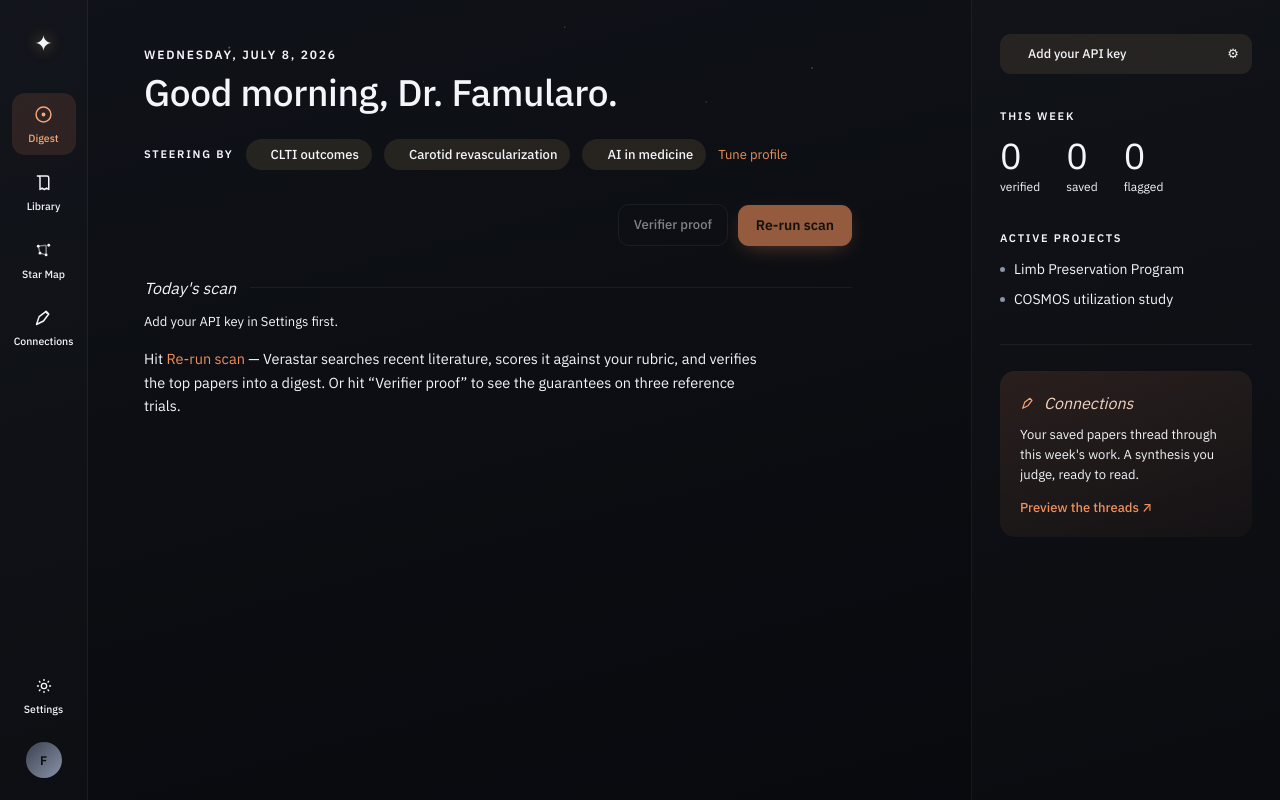
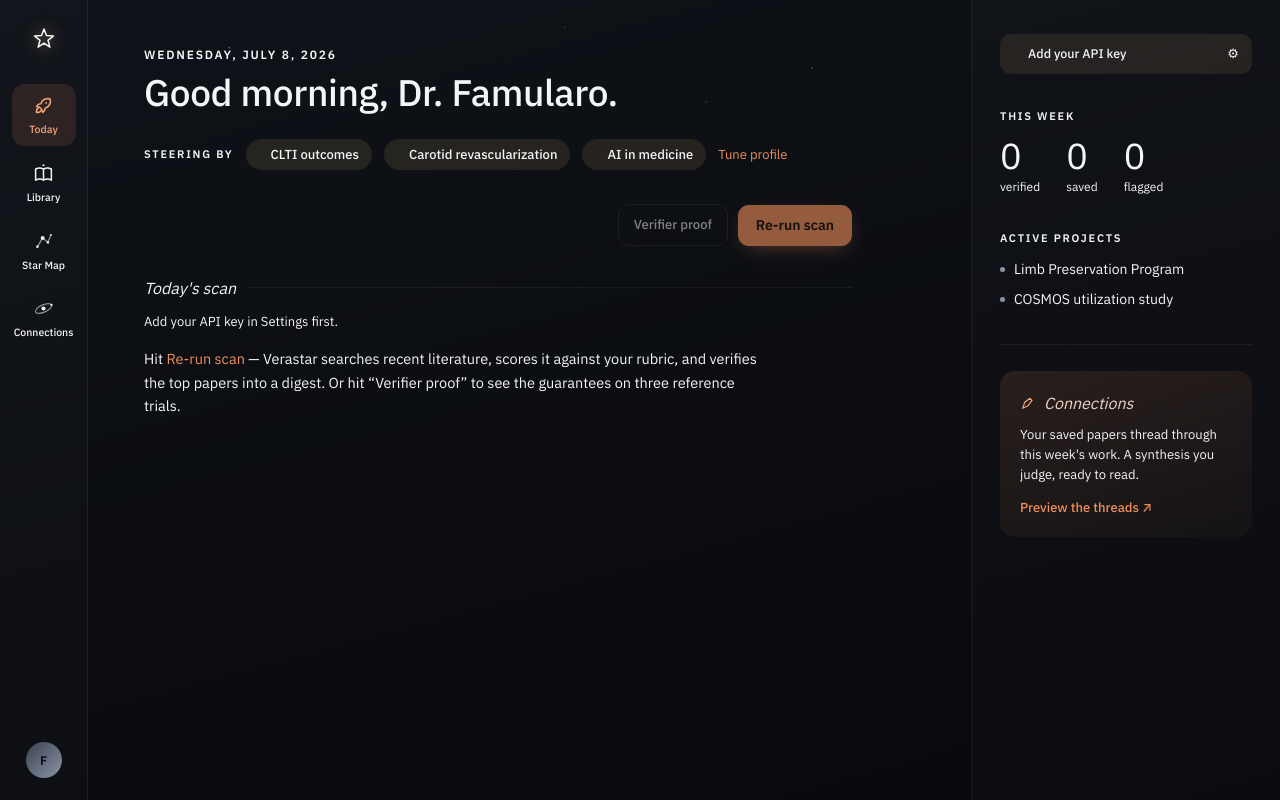
Before and after one commit to MarissaFamularo/verastar, a React (Vite) app: page / in a window 1280 px wide. Both pictures are taken after a click on the button "Skip — use demo profile". Built offline with nearby package versions, Linux system fonts and the light colour scheme.

Commit message:
Redesign the icon rail: chart-star logo, Today/rocket, themed nav icons, settings via avatar
Co-Authored-By: Claude Fable 5 <noreply@anthropic.com>

```diff
--- a/src/App.jsx
+++ b/src/App.jsx
@@ -11,15 +11,15 @@ import ConstellationView from './components/ConstellationView.jsx'
 // ── Observatory shell ──────────────────────────────────────────────────────
 // The app is a dark, star-lit reading room. A fixed 88px icon rail on the left
 // switches between five surfaces; each surface owns its own scroll area. The
-// BYOK key + steering profile live in a Settings modal (opened from the rail or
-// the digest's key chip). Faithful port of design/Verastar.dc.html — the engine
+// BYOK key + steering profile live in a Settings modal (opened from the avatar
+// at the rail's foot or the digest's key chip). Faithful port of design/Verastar.dc.html — the engine
 // (pipeline/, verifier) is untouched; this file is pure presentation + routing.
 
 // Her product IA (the 4-tab simplification): Digest · Library · Star Map · Connections.
 // Library folds the concept graph + the flat-file vault into one surface; Connections is
 // the Weekend Read synthesis. The observatory visuals from the design ride on top.
 const NAV = [
-  ['digest', 'Digest'],
+  ['digest', 'Today'],
   ['library', 'Library'],
   ['starmap', 'Star Map'],
   ['connections', 'Connections'],
@@ -29,36 +29,42 @@ function NavIcon({ view }) {
   const p = { width: 21, height: 21, viewBox: '0 0 24 24', fill: 'none', stroke: 'currentColor', strokeWidth: 1.7 }
   switch (view) {
     case 'digest':
+      // Rocket — today's launch into the fresh literature.
       return (
-        <svg {...p}>
-          <circle cx="12" cy="12" r="8.5" />
-          <circle cx="12" cy="12" r="2.2" fill="currentColor" stroke="none" />
+        <svg {...p} strokeLinecap="round" strokeLinejoin="round">
+          <path d="M4 13a8 8 0 0 1 7 7 6 6 0 0 0 3-5 9 9 0 0 0 6-8 3 3 0 0 0-3-3 9 9 0 0 0-8 6 6 6 0 0 0-5 3" />
+          <path d="M7 14a6 6 0 0 0-3 6 6 6 0 0 0 6-3" />
+          <circle cx="15" cy="9" r="1" fill="currentColor" stroke="none" />
         </svg>
       )
     case 'library':
-      // Bookmark/knowledge mark — the library of saved evidence + concepts.
+      // Star atlas — an open book with a star above the spine.
       return (
-        <svg {...p}>
-          <path d="M5 4.5h11a2 2 0 0 1 2 2V20l-2.4-1.6L13 20l-2.6-1.6L8 20V6.5a2 2 0 0 0-2-2z" strokeLinejoin="round" />
+        <svg {...p} strokeLinecap="round" strokeLinejoin="round">
+          <path d="M3 19.5a9 9 0 0 1 9 0 9 9 0 0 1 9 0" />
+          <path d="M3 7a9 9 0 0 1 9 0 9 9 0 0 1 9 0" />
+          <path d="M3 7v12.5M12 7v12.5M21 7v12.5" />
+          <circle cx="12" cy="2.6" r="1.2" fill="currentColor" stroke="none" />
         </svg>
       )
     case 'starmap':
-      // Constellation of concept stars.
+      // The constellation asterism (logo option C).
       return (
         <svg {...p}>
-          <circle cx="6" cy="7" r="1.6" fill="currentColor" stroke="none" />
-          <circle cx="18" cy="6" r="1.6" fill="currentColor" stroke="none" />
-          <circle cx="15" cy="17" r="1.6" fill="currentColor" stroke="none" />
-          <circle cx="8" cy="15" r="1.6" fill="currentColor" stroke="none" />
-          <path d="M6 7l9-1M15 6l0 11M15 17l-7-2M8 15L6 7" opacity=".5" />
+          <path d="M5 18 L11 8 L17 13 L20.5 4.5" opacity=".5" />
+          <circle cx="5" cy="18" r="1.4" fill="currentColor" stroke="none" />
+          <circle cx="11" cy="8" r="2.2" fill="currentColor" stroke="none" />
+          <circle cx="17" cy="13" r="1.4" fill="currentColor" stroke="none" />
+          <circle cx="20.5" cy="4.5" r="1" fill="currentColor" stroke="none" />
         </svg>
       )
     case 'connections':
-      // Quill — the written Weekend Read that threads the papers together.
+      // Orbit — a star with a companion (logo option E).
       return (
         <svg {...p}>
-          <path d="M4 20l3-9 8-6 3 3-6 8-8 4z" strokeLinejoin="round" />
-          <path d="M14 5l3 3" />
+          <ellipse cx="12" cy="12" rx="10" ry="4.2" opacity=".55" transform="rotate(-24 12 12)" strokeWidth="1.4" />
+          <circle cx="12" cy="12" r="2.4" fill="currentColor" stroke="none" />
+          <circle cx="21.1" cy="7.9" r="1.3" fill="currentColor" stroke="none" />
         </svg>
       )
     default:
@@ -79,8 +85,11 @@ function IconRail({ view, setView, onSettings, initials }) {
         zIndex: 5,
       }}
     >
-      <div style={{ marginBottom: 34, fontSize: 22, color: 'var(--color-gold)', textShadow: '0 0 14px rgba(233,196,106,.55)' }}>
-        ✦
+      {/* Five-point chart star — the observatory mark, star-atlas style (not a four-point AI sparkle). */}
+      <div style={{ marginBottom: 34, color: 'var(--color-gold)', filter: 'drop-shadow(0 0 7px rgba(233,196,106,.55))' }}>
+        <svg width="24" height="24" viewBox="0 0 24 24" fill="none" stroke="currentColor" strokeWidth="1.5" strokeLinejoin="round" aria-label="Verastar">
+          <polygon points="12,3 14.47,9.6 21.51,9.91 15.99,14.3 17.88,21.09 12,17.2 6.12,21.09 8.01,14.3 2.49,9.91 9.53,9.6" />
+        </svg>
       </div>
       <nav className="flex flex-col items-center w-full" style={{ gap: 6 }}>
         {NAV.map(([id, label]) => {
@@ -107,24 +116,17 @@ function IconRail({ view, setView, onSettings, initials }) {
           )
         })}
       </nav>
-      <div className="flex flex-col items-center" style={{ marginTop: 'auto', gap: 16 }}>
+      <div className="flex flex-col items-center" style={{ marginTop: 'auto' }}>
+        {/* The avatar doubles as the Settings entry point — no separate rail item. */}
         <button
           onClick={onSettings}
-          className="flex flex-col items-center cursor-pointer"
-          style={{ width: 64, padding: '10px 0 8px', border: 0, borderRadius: 13, background: 'transparent', color: 'var(--color-fg-muted)', gap: 6, fontFamily: 'inherit' }}
-        >
-          <svg width="20" height="20" viewBox="0 0 24 24" fill="none" stroke="currentColor" strokeWidth="1.6">
-            <circle cx="12" cy="12" r="3.2" />
-            <path d="M12 3.5v2.4M12 18.1v2.4M20.5 12h-2.4M5.9 12H3.5M18 6l-1.7 1.7M7.7 16.3 6 18M18 18l-1.7-1.7M7.7 7.7 6 6" />
-          </svg>
-          <span style={{ fontSize: 10.5, fontWeight: 500 }}>Settings</span>
-        </button>
-        <span
-          className="flex items-center justify-center"
-          style={{ width: 36, height: 36, borderRadius: '50%', background: 'linear-gradient(135deg,#3a4150,#8a94a8)', fontSize: 12.5, fontWeight: 600, color: '#0d0f14' }}
+          title="Settings"
+          aria-label="Settings"
+          className="flex items-center justify-center cursor-pointer"
+          style={{ width: 36, height: 36, padding: 0, border: 0, borderRadius: '50%', background: 'linear-gradient(135deg,#3a4150,#8a94a8)', fontSize: 12.5, fontWeight: 600, color: '#0d0f14', fontFamily: 'inherit' }}
         >
           {initials}
-        </span>
+        </button>
       </div>
     </aside>
   )
--- a/src/components/ConstellationView.jsx
+++ b/src/components/ConstellationView.jsx
@@ -271,7 +271,7 @@ function NodePanel({
           className="cursor-pointer"
           style={{ marginTop: 18, width: '100%', padding: 11, border: 0, borderRadius: 11, background: 'rgba(239,143,91,.14)', color: 'var(--color-accent-bright)', fontSize: 13, fontWeight: 600, fontFamily: 'inherit', opacity: proposing ? 0.6 : 1 }}
         >
-          {proposing ? 'Linking…' : '✦ Find more connections with Claude'}
+          {proposing ? 'Linking…' : '✶ Find more connections with Claude'}
         </button>
       )}
 
```
